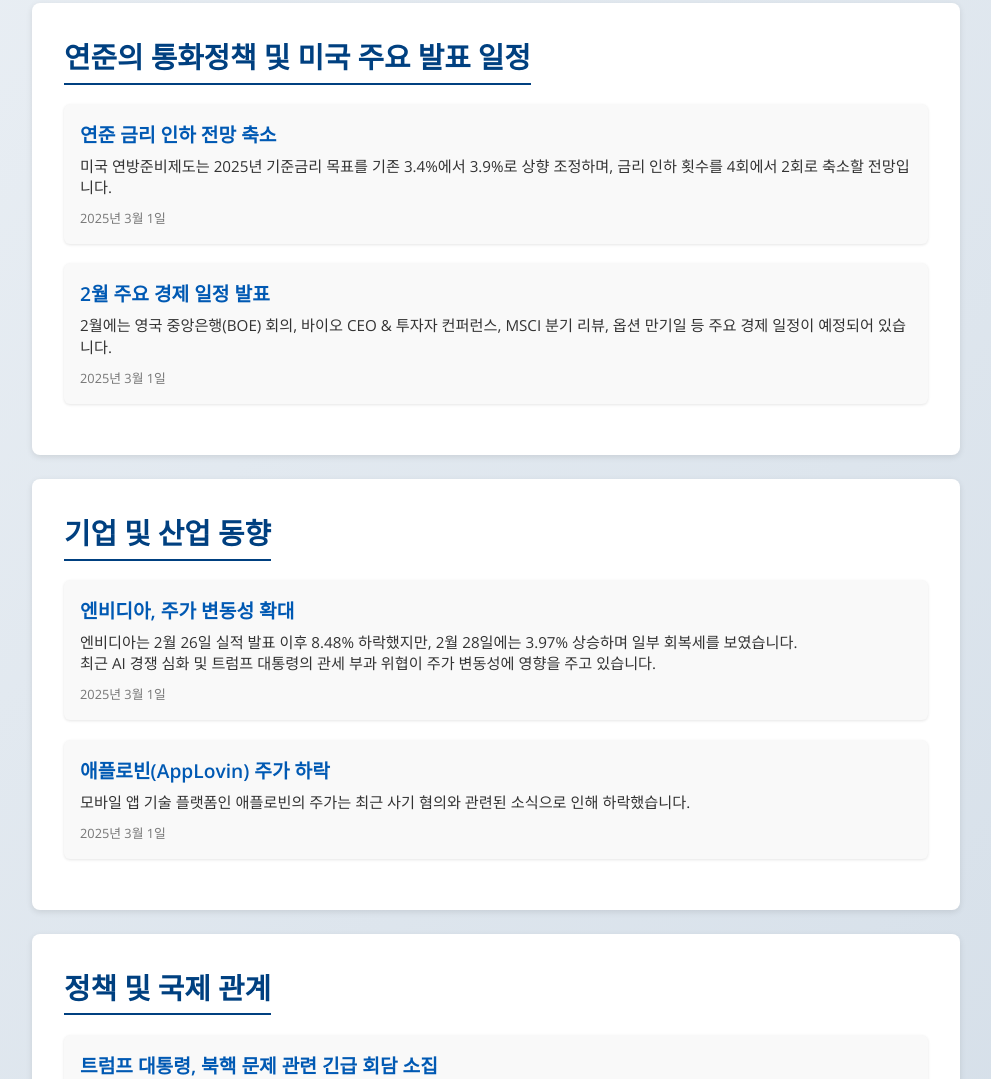
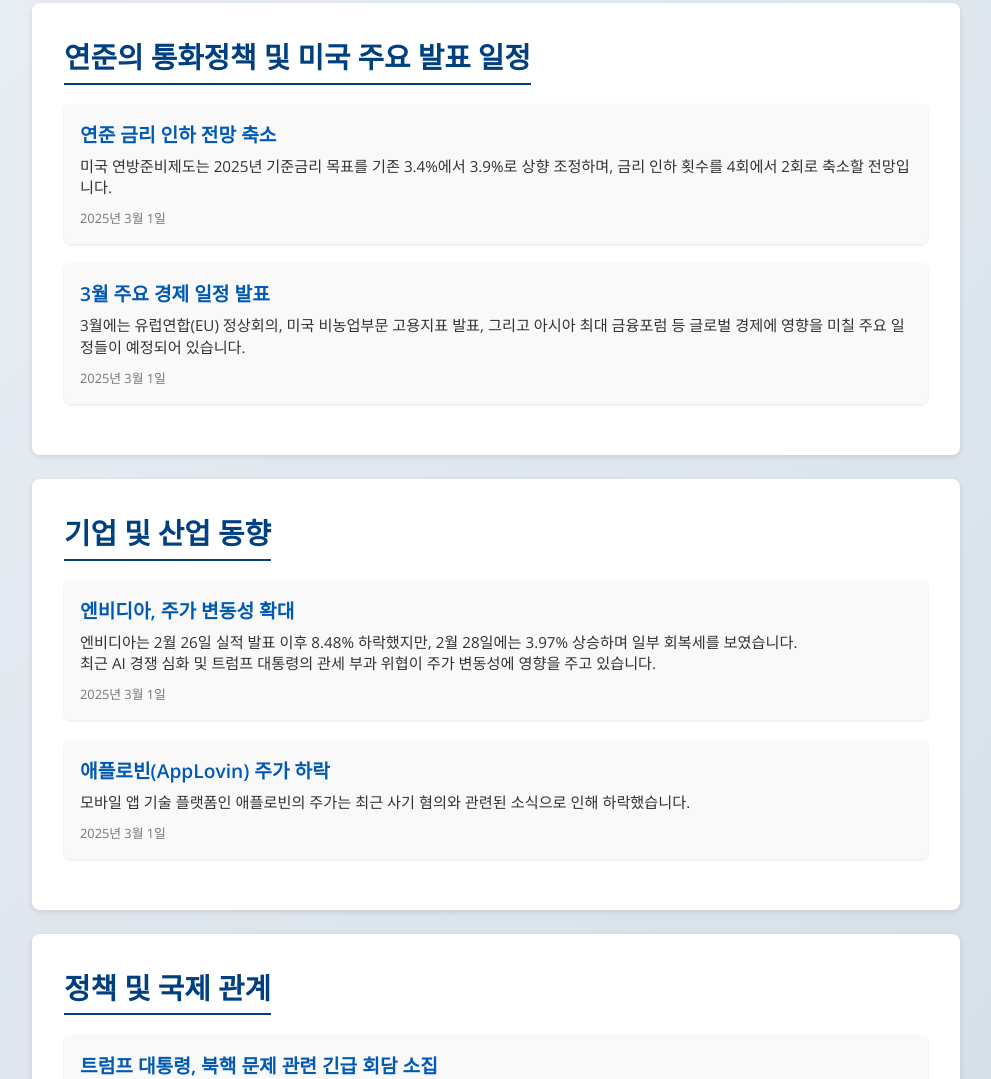
Before and after one commit to steppenhj/Korbesting, a website: page index.html in a window 1280 px wide. Shown: the part 1356-2435 px from the top of the page, without its empty margins (144-1135 px from the left). Drawn offline with nearby package versions, Linux system fonts and the light colour scheme.

Commit message:
뉴스수정

```diff
--- a/index.html
+++ b/index.html
@@ -316,9 +316,9 @@
     <span class="news-date" itemprop="datePublished" content="2025-03-01">2025년 3월 1일</span>
   </article>
   <article class="news-card" itemscope itemtype="https://schema.org/NewsArticle">
-    <h3 itemprop="headline">2월 주요 경제 일정 발표</h3>
+    <h3 itemprop="headline">3월 주요 경제 일정 발표</h3>
     <p itemprop="articleBody">
-      2월에는 영국 중앙은행(BOE) 회의, 바이오 CEO &amp; 투자자 컨퍼런스, MSCI 분기 리뷰, 옵션 만기일 등 주요 경제 일정이 예정되어 있습니다.
+      3월에는 유럽연합(EU) 정상회의, 미국 비농업부문 고용지표 발표, 그리고 아시아 최대 금융포럼 등 글로벌 경제에 영향을 미칠 주요 일정들이 예정되어 있습니다.
     </p>
     <span class="news-date" itemprop="datePublished" content="2025-03-01">2025년 3월 1일</span>
   </article>
```
